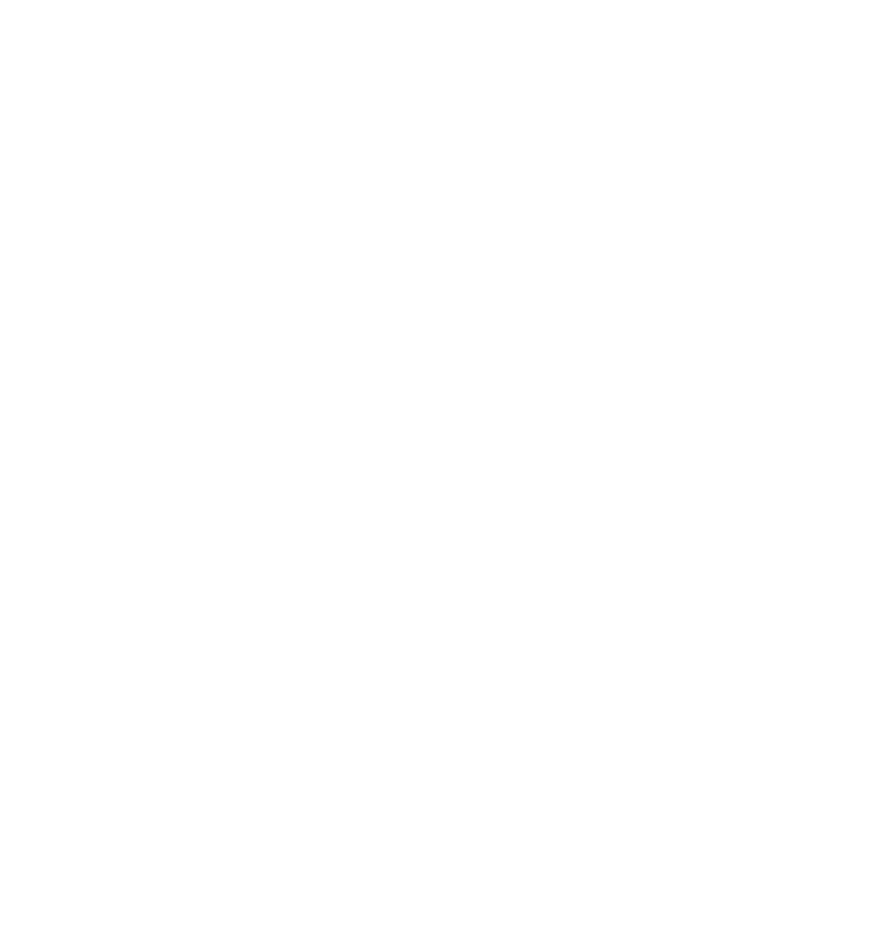
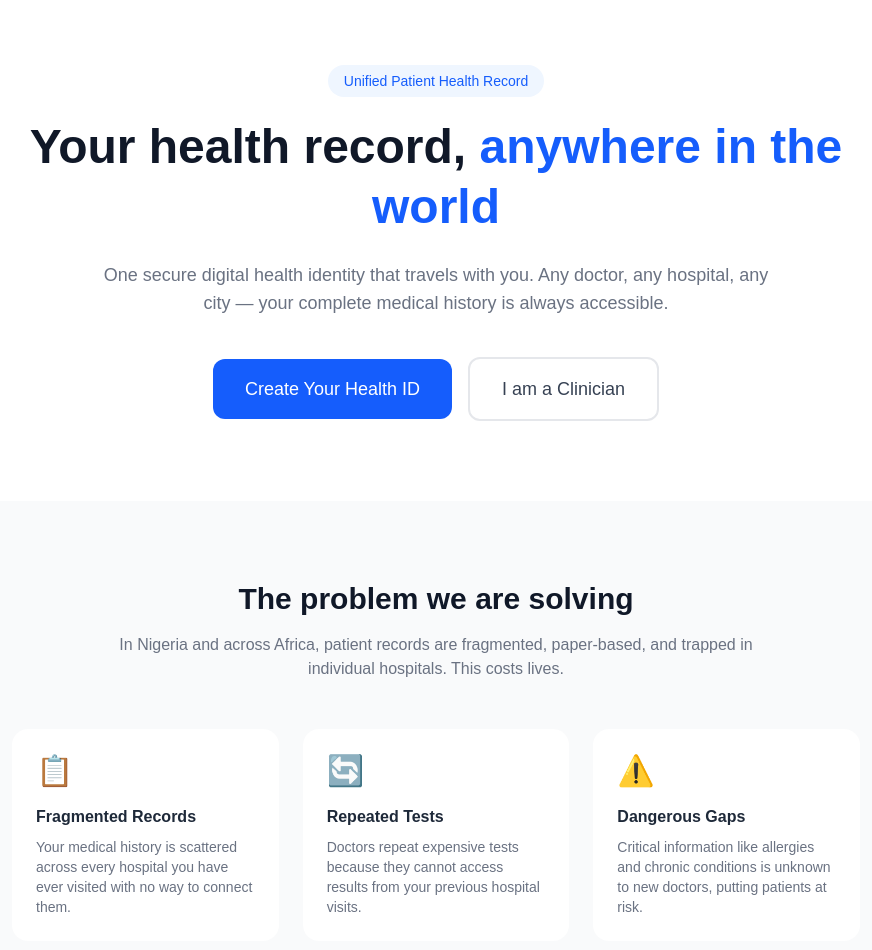
Before and after one commit to Progress21-tech/I-solutions, a Next.js app in the folder mediconnect-uphr/: page / in a window 1280 px wide. Shown: the part 80-1030 px from the top of the page, without its empty margins (204-1076 px from the left). Before the commit the page ends 800 px from the top, so only its background shows below. Built offline with nearby package versions, Linux system fonts and the light colour scheme.

Commit message:
Update page.tsx

```diff
--- a/mediconnect-uphr/app/page.tsx
+++ b/mediconnect-uphr/app/page.tsx
@@ -1,3 +1,177 @@
-export default function Home() {
-  return <h1>HOME WORKING</h1>
+'use client'
+import { useRouter } from 'next/navigation'
+
+export default function LandingPage() {
+  const router = useRouter()
+
+  return (
+    <div className="min-h-screen bg-white">
+      {/* Navbar */}
+      <div className="px-6 py-4 flex items-center justify-between border-b">
+        <h1 className="text-2xl font-bold text-blue-600">UPHR</h1>
+        <button
+          onClick={() => router.push('/login')}
+          className="bg-blue-600 text-white px-6 py-2 rounded-xl text-sm font-medium hover:bg-blue-700 transition"
+        >
+          Get Started
+        </button>
+      </div>
+
+      {/* Hero */}
+      <div className="max-w-4xl mx-auto px-6 py-20 text-center">
+        <span className="bg-blue-50 text-blue-600 text-sm font-medium px-4 py-2 rounded-full">
+          Unified Patient Health Record
+        </span>
+        <h2 className="text-5xl font-bold text-gray-900 mt-6 leading-tight">
+          Your health record,
+          <span className="text-blue-600"> anywhere in the world</span>
+        </h2>
+        <p className="text-gray-500 text-lg mt-6 max-w-2xl mx-auto">
+          One secure digital health identity that travels with you.
+          Any doctor, any hospital, any city — your complete medical
+          history is always accessible.
+        </p>
+        <div className="flex items-center justify-center gap-4 mt-10">
+          <button
+            onClick={() => router.push('/login')}
+            className="bg-blue-600 text-white px-8 py-4 rounded-xl font-medium hover:bg-blue-700 transition text-lg"
+          >
+            Create Your Health ID
+          </button>
+          <button
+            onClick={() => router.push('/login')}
+            className="border-2 border-gray-200 text-gray-700 px-8 py-4 rounded-xl font-medium hover:border-gray-300 transition text-lg"
+          >
+            I am a Clinician
+          </button>
+        </div>
+      </div>
+
+      {/* Problem Section */}
+      <div className="bg-gray-50 py-20">
+        <div className="max-w-4xl mx-auto px-6 text-center">
+          <h3 className="text-3xl font-bold text-gray-900 mb-4">
+            The problem we are solving
+          </h3>
+          <p className="text-gray-500 max-w-2xl mx-auto mb-12">
+            In Nigeria and across Africa, patient records are fragmented,
+            paper-based, and trapped in individual hospitals. This costs lives.
+          </p>
+          <div className="grid grid-cols-1 md:grid-cols-3 gap-6">
+            <div className="bg-white rounded-2xl p-6 text-left">
+              <div className="text-3xl mb-4">📋</div>
+              <h4 className="font-semibold text-gray-800 mb-2">
+                Fragmented Records
+              </h4>
+              <p className="text-gray-500 text-sm">
+                Your medical history is scattered across every hospital
+                you have ever visited with no way to connect them.
+              </p>
+            </div>
+            <div className="bg-white rounded-2xl p-6 text-left">
+              <div className="text-3xl mb-4">🔄</div>
+              <h4 className="font-semibold text-gray-800 mb-2">
+                Repeated Tests
+              </h4>
+              <p className="text-gray-500 text-sm">
+                Doctors repeat expensive tests because they cannot access
+                results from your previous hospital visits.
+              </p>
+            </div>
+            <div className="bg-white rounded-2xl p-6 text-left">
+              <div className="text-3xl mb-4">⚠️</div>
+              <h4 className="font-semibold text-gray-800 mb-2">
+                Dangerous Gaps
+              </h4>
+              <p className="text-gray-500 text-sm">
+                Critical information like allergies and chronic conditions
+                is unknown to new doctors, putting patients at risk.
+              </p>
+            </div>
+          </div>
+        </div>
+      </div>
+
+      {/* Solution Section */}
+      <div className="py-20">
+        <div className="max-w-4xl mx-auto px-6 text-center">
+          <h3 className="text-3xl font-bold text-gray-900 mb-4">
+            How UPHR works
+          </h3>
+          <p className="text-gray-500 max-w-2xl mx-auto mb-12">
+            A simple, secure system that puts patients in control
+            of their own health records.
+          </p>
+          <div className="grid grid-cols-1 md:grid-cols-2 gap-6 text-left">
+            <div className="border-2 border-blue-100 rounded-2xl p-6">
+              <div className="text-3xl mb-4">🆔</div>
+              <h4 className="font-semibold text-gray-800 mb-2">
+                One Health ID
+              </h4>
+              <p className="text-gray-500 text-sm">
+                Every patient gets a unique health ID and QR code.
+                Show it at any hospital worldwide to share your records instantly.
+              </p>
+            </div>
+            <div className="border-2 border-blue-100 rounded-2xl p-6">
+              <div className="text-3xl mb-4">☁️</div>
+              <h4 className="font-semibold text-gray-800 mb-2">
+                Cloud Stored
+              </h4>
+              <p className="text-gray-500 text-sm">
+                Your records are securely stored in the cloud —
+                accessible from Lagos, Abuja, London or anywhere in the world.
+              </p>
+            </div>
+            <div className="border-2 border-blue-100 rounded-2xl p-6">
+              <div className="text-3xl mb-4">🤖</div>
+              <h4 className="font-semibold text-gray-800 mb-2">
+                AI Health Assistant
+              </h4>
+              <p className="text-gray-500 text-sm">
+                Our AI explains your medical records in plain language
+                you can understand — no medical jargon.
+              </p>
+            </div>
+            <div className="border-2 border-blue-100 rounded-2xl p-6">
+              <div className="text-3xl mb-4">🔒</div>
+              <h4 className="font-semibold text-gray-800 mb-2">
+                You Are In Control
+              </h4>
+              <p className="text-gray-500 text-sm">
+                You decide who sees your records. Every access is logged
+                so you always know who viewed your health data.
+              </p>
+            </div>
+          </div>
+        </div>
+      </div>
+
+      {/* CTA */}
+      <div className="bg-blue-600 py-20">
+        <div className="max-w-2xl mx-auto px-6 text-center">
+          <h3 className="text-3xl font-bold text-white mb-4">
+            Take control of your health records today
+          </h3>
+          <p className="text-blue-200 mb-8">
+            Free for patients. Always.
+          </p>
+          <button
+            onClick={() => router.push('/login')}
+            className="bg-white text-blue-600 px-8 py-4 rounded-xl font-bold hover:bg-blue-50 transition text-lg"
+          >
+            Create Your Free Health ID
+          </button>
+        </div>
+      </div>
+
+      {/* Footer */}
+      <div className="px-6 py-8 border-t text-center">
+        <p className="text-gray-400 text-sm">
+          © 2026 UPHR — Unified Patient Health Record.
+          Built for Africa, designed for the world.
+        </p>
+      </div>
+    </div>
+  )
 }
```
